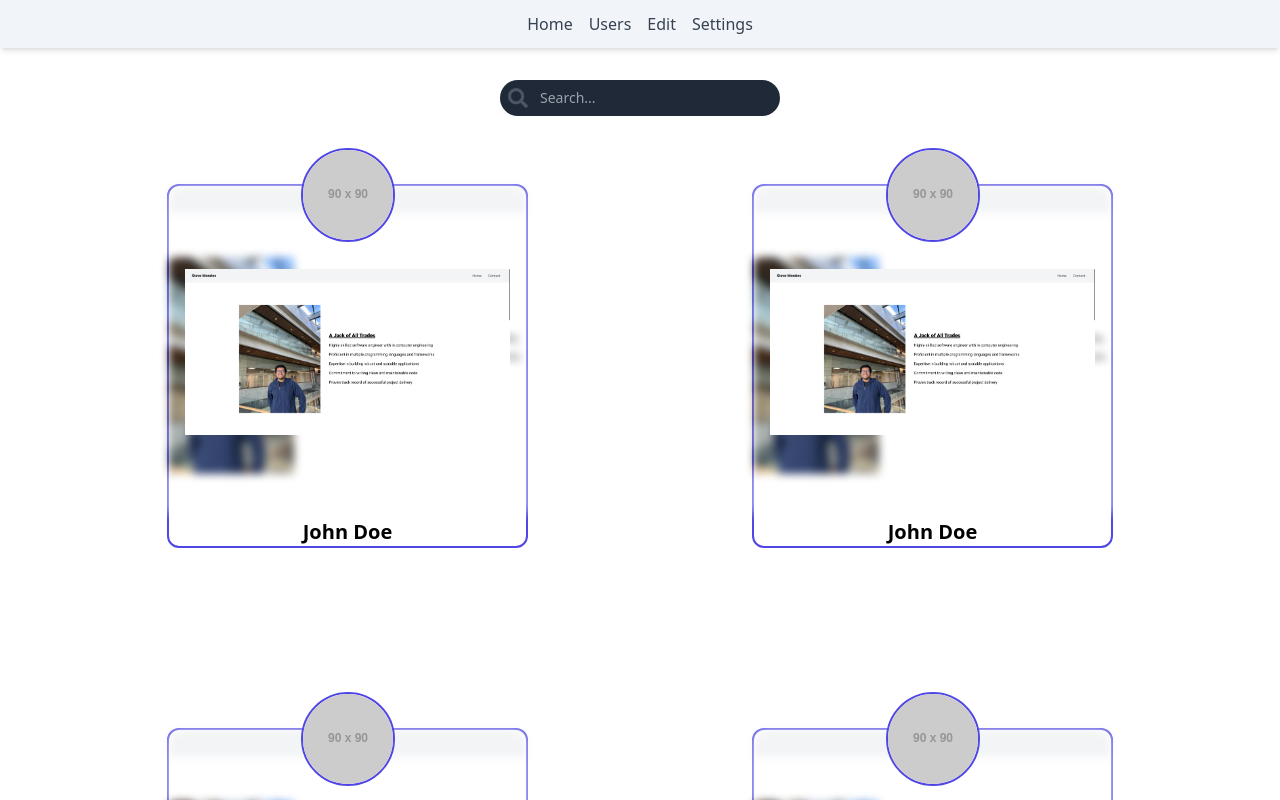
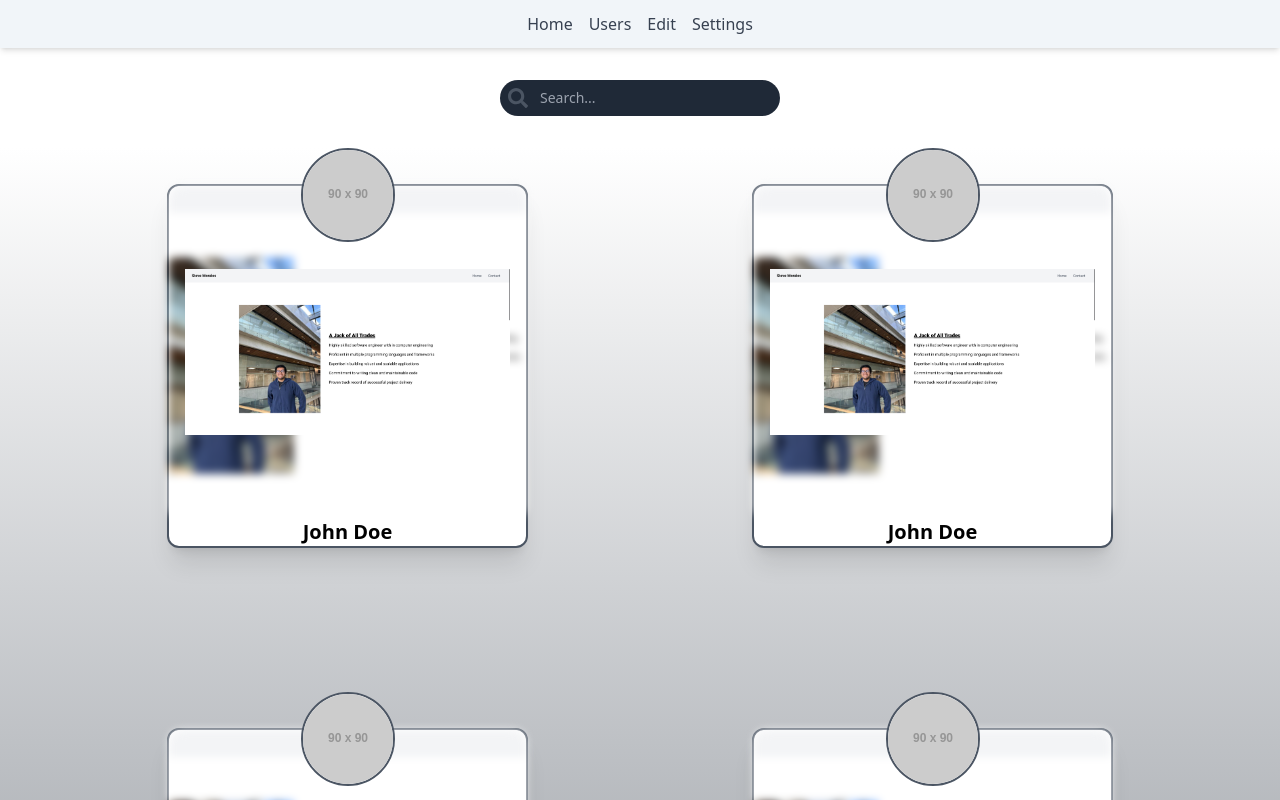
Before and after one commit to Steve-Morales/e-hub, a React (Create React App) app: page / in a window 1280 px wide. Shown: the top 800 px of the page. Built offline with nearby package versions, Linux system fonts and the light colour scheme.

Commit message:
Added Gradient, Changed Border Color to Black

```diff
--- a/src/App.js
+++ b/src/App.js
@@ -31,7 +31,8 @@ function App() {
       </div>
 
       {/* User Cards */}
-      <div className="flex items-center justify-center">
+      {/* TODO: As user scrolls down, the ending gradient color should be gray-800*/}
+      <div className="flex items-center justify-center bg-gradient-to-b from-white to-gray-800">
         <div className="grid grid-cols-2 gap-y-32 gap-x-48">
           <UserCard />
           <UserCard />
--- a/src/components/UserCard.jsx
+++ b/src/components/UserCard.jsx
@@ -16,7 +16,7 @@ export default function UserCard() {
 
             {/* User Card */}
             <div
-                className="flex flex-col items-center justify-center w-fit m-4 border-2 rounded-xl border-indigo-600"
+                className="shadow-xl bg-white flex flex-col items-center justify-center w-fit m-4 border-2 rounded-xl border-gray-600"
             >
                 <div className="bg-white rounded-xl p-4 relative">
                     <div className="absolute inset-0 z-0">
@@ -36,7 +36,7 @@ export default function UserCard() {
                     </div>
                 </div>
                 {/* User Image */}
-                <div className="absolute top-0 w-fit border-2 rounded-full border-indigo-600 bg-white">
+                <div className="absolute top-0 w-fit border-2 rounded-full border-gray-600 bg-white">
                     <img
                         className="rounded-full object-contain"
                         src={user.profile_picture}
@@ -51,6 +51,8 @@ export default function UserCard() {
 
             {/* Dark Overlay */}
             <div className="rounded-3xl top-0 w-full h-full bg-black absolute opacity-0 hover:opacity-50 transition duration-500 ease-in-out"></div>
+
+            {/* <a href="#" className="absolute top-0 text-rose-600">Sample Link</a> */}
         </div>
     );
 }
```
